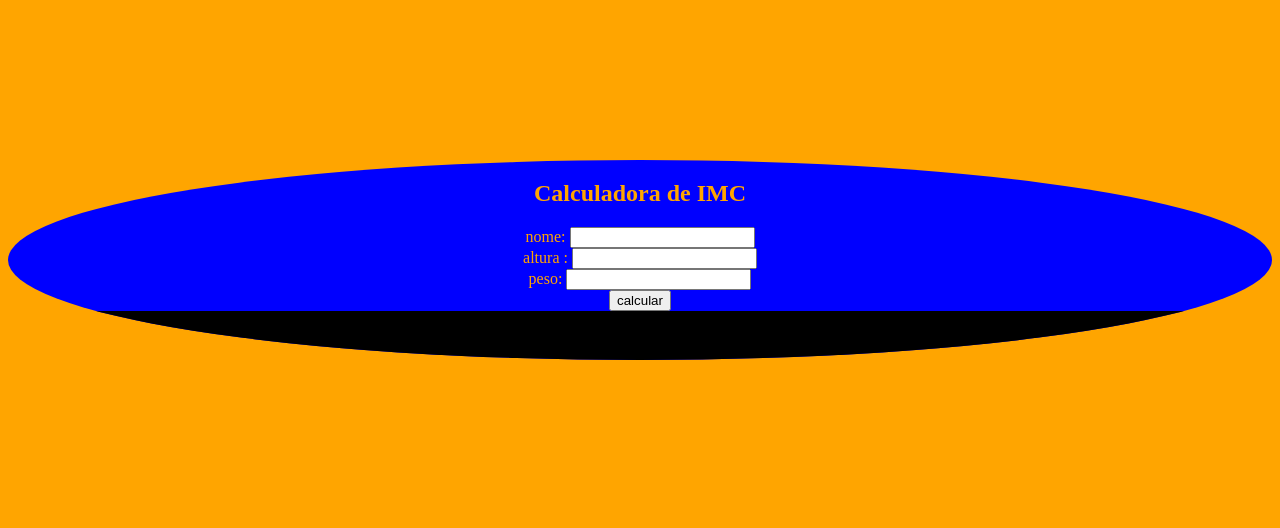
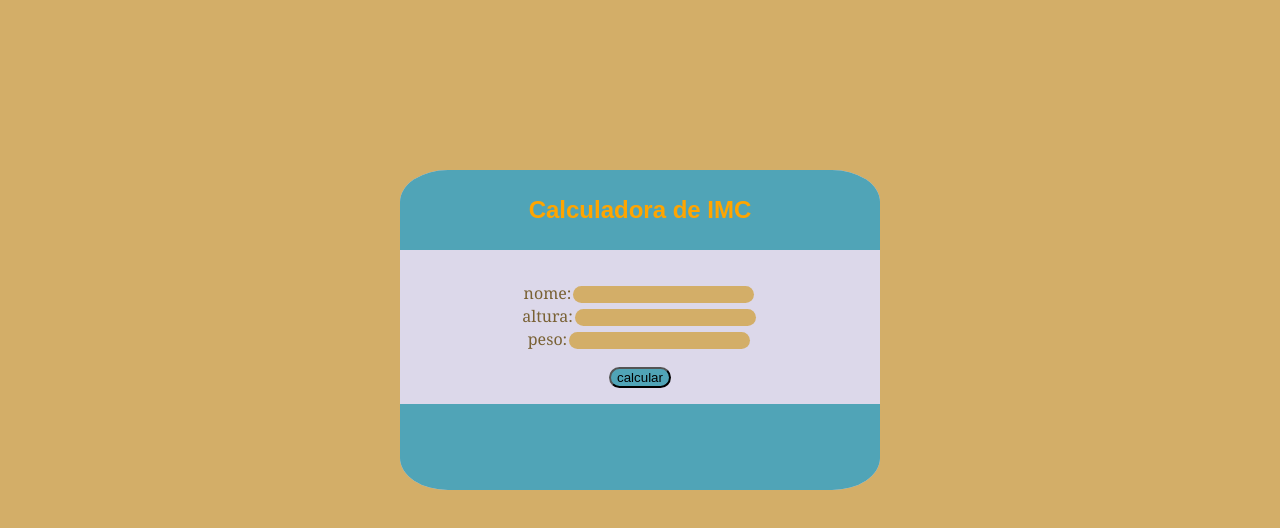
Before and after one commit to brd3v/javascript-projects, a plain HTML site: page calculator imc/index.html in a window 1280 px wide. Drawn offline with Linux system fonts and the light colour scheme.

Commit message:
Add files via upload

```diff
--- a/calculator imc/imc.js
+++ b/calculator imc/imc.js
@@ -32,7 +32,7 @@ function imc() {
            {
                classificacao = 'você está com obesidade nv 2 ou mais;'
            }
-      resultado.textContent = `${nome} seu Imc é ${conta} e você está com ${classificacao}` ;    }
+      resultado.textContent = `${nome} seu Imc é ${conta} e você está  ${classificacao}` ;    }
 
   else {
 alert('preencha os campos')
--- a/calculator imc/index.html
+++ b/calculator imc/index.html
@@ -10,11 +10,15 @@
 <body>
     <div class="calculator">
         <h2>Calculadora de IMC  </h2>
+        <div class="container">
+
         <div class="one">
-            nome: <input id="nome" type="text">
+            nome:<input id="nome" type="text">
         </div>
-        <div class="two">altura : <input id='altura'type='number''></div>
-        <div class="tre">peso: <input id='peso' type="number"></div>
+        <div class="two">altura:<input id='altura'type='number''></div>
+        <div class="tre">peso:<input id='peso' type="number"></div>
+    </div>
+
         <button id="calcular">calcular</button>
         <div id="resultado" class="resultado"></div>
 
--- a/calculator imc/style.css
+++ b/calculator imc/style.css
@@ -1,27 +1,78 @@
+*{
+    margin: 0;
+}
+
 body{
-    background-color: orange;
+    background-color: rgb(211, 174, 104);
     text-align: center;
+    align-items: center;
+    display: flex;
+    justify-content: center;
+    margin: 10rem;
 }
 
 .calculator{
-    background-color: blue;
-    border-radius: 50%;
-    margin-top: 10rem;
-    height: 200px;
-    color: orange;
+
+    background-color: rgb(220, 216, 234);
+    border-radius: 10%;
+   margin-top: 20rem;
+    width:30rem;
+    height: 20rem;
+    color: rgb(121, 97, 52);
     text-align: center;
     overflow: hidden;
+    margin: 10px;
+    font-family: Cambria, Cochin, Georgia, Times, 'Times New Roman', serif;
 
 }
 
 .calculator h2{
+    height: 5rem;
+   margin-bottom: 2rem;
+    color: rgb(18, 1, 1);
+    background-color: rgb(80, 164, 183);
+    text-align:center;
+    align-items:center;
+    display:flex;
+    justify-content:center;
     color: orange;
+    font-family:arial;
 }
 
 
 .resultado{
-    background-color: black;
-    height: 5rem;
-    color: gray;
+    background-color: rgb(80, 164, 183);
 
+    color: rgb(18, 1, 1);
+    margin-top: 1rem;
+
+    height: 6rem;
 }
+
+input{
+    background-color: rgb(211, 174, 104);
+    border-radius: 20rem;
+    margin-left: 2rem;
+    justify-content: flex-end;
+    color: blueviolet;
+    text-align: center;
+    margin: 2px;
+    border: none;
+}
+button{
+margin-top: 1rem;
+    background-color: rgb(80, 164, 183);
+    border-radius: 20rem;
+}
+button:hover{
+    border-radius: 0;
+    width: 5rem;
+    cursor: pointer;
+    background-color: orange;
+    border-radius: 5px;
+}
+
+.container{
+    margin-top: 2rem;
+    font-size: 1rem;
+}
```
